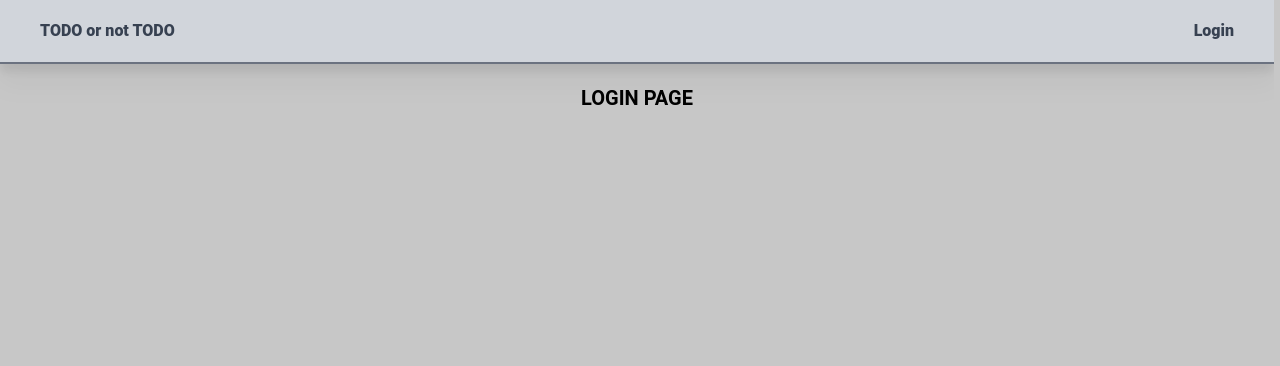
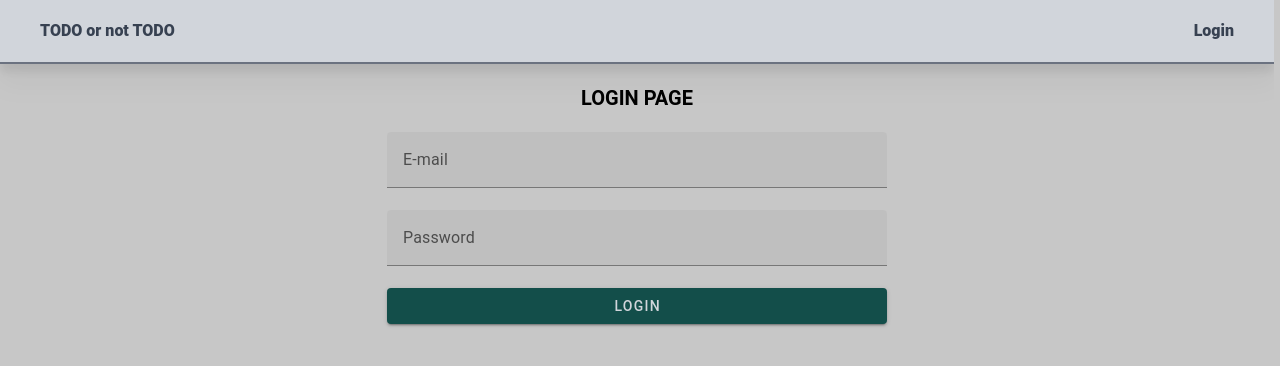
Before and after one commit to JaafarMortada/TO-DO-or-not-TO-DO, a Vue app in the folder frontend/: page /login in a window 1280 px wide. Shown: the top 366 px of the page. Built offline with nearby package versions, Linux system fonts and the light colour scheme.

Commit message:
Frontend <> Adding Base Login Form

```diff
--- /dev/null
+++ b/frontend/src/components/forms/LoginForm.vue
@@ -0,0 +1,41 @@
+<template>
+    <form @submit.prevent="submit">
+
+        <v-text-field v-model="loginEmail.value.value" :error-messages="loginEmail.errorMessage.value" type="email" label="E-mail"></v-text-field>
+        <v-text-field v-model="password.value.value" :counter="8" :error-messages="password.errorMessage.value"
+            label="Password"></v-text-field>
+        <v-btn density="default" class="me-4 w-full !bg-teal-900 !text-gray-300" type="submit">
+            Login
+        </v-btn>
+
+    </form>
+</template>
+<script setup lang="ts">
+import { useField, useForm } from 'vee-validate'
+import { object, string } from 'yup';
+import { LoginForm } from "../../types"
+
+const { handleSubmit } = useForm<LoginForm>({
+    validationSchema: object({
+        loginEmail: string().required(),
+        password: string().required().min(8),
+    }),
+});
+
+const submit = handleSubmit( async (values) => {
+    console.log(values)
+})
+
+const loginEmail = useField('loginEmail')
+const password = useField('password')
+</script>
+
+<script lang="ts">
+import { defineComponent } from 'vue';
+export default defineComponent({
+    name: "LoginForm",
+    components: {
+
+    }
+})
+</script>
--- a/frontend/src/views/Login.vue
+++ b/frontend/src/views/Login.vue
@@ -1,15 +1,19 @@
 <script lang="ts">
 import { defineComponent } from 'vue';
+import LoginForm from "../components/forms/LoginForm.vue"
   export default defineComponent({
     name: "Login",
     components:{
-
+      LoginForm,
     }
   })
 </script>
 
 <template>
-  <div class="flex justify-center text-xl font-bold">
-    LOGIN PAGE
+  <div class="flex flex-col justify-center items-center gap-5 text-xl font-bold">
+    <p>LOGIN PAGE</p>
+    <div class="w-[500px]">
+      <LoginForm/>
+    </div>
   </div>
 </template>
```
